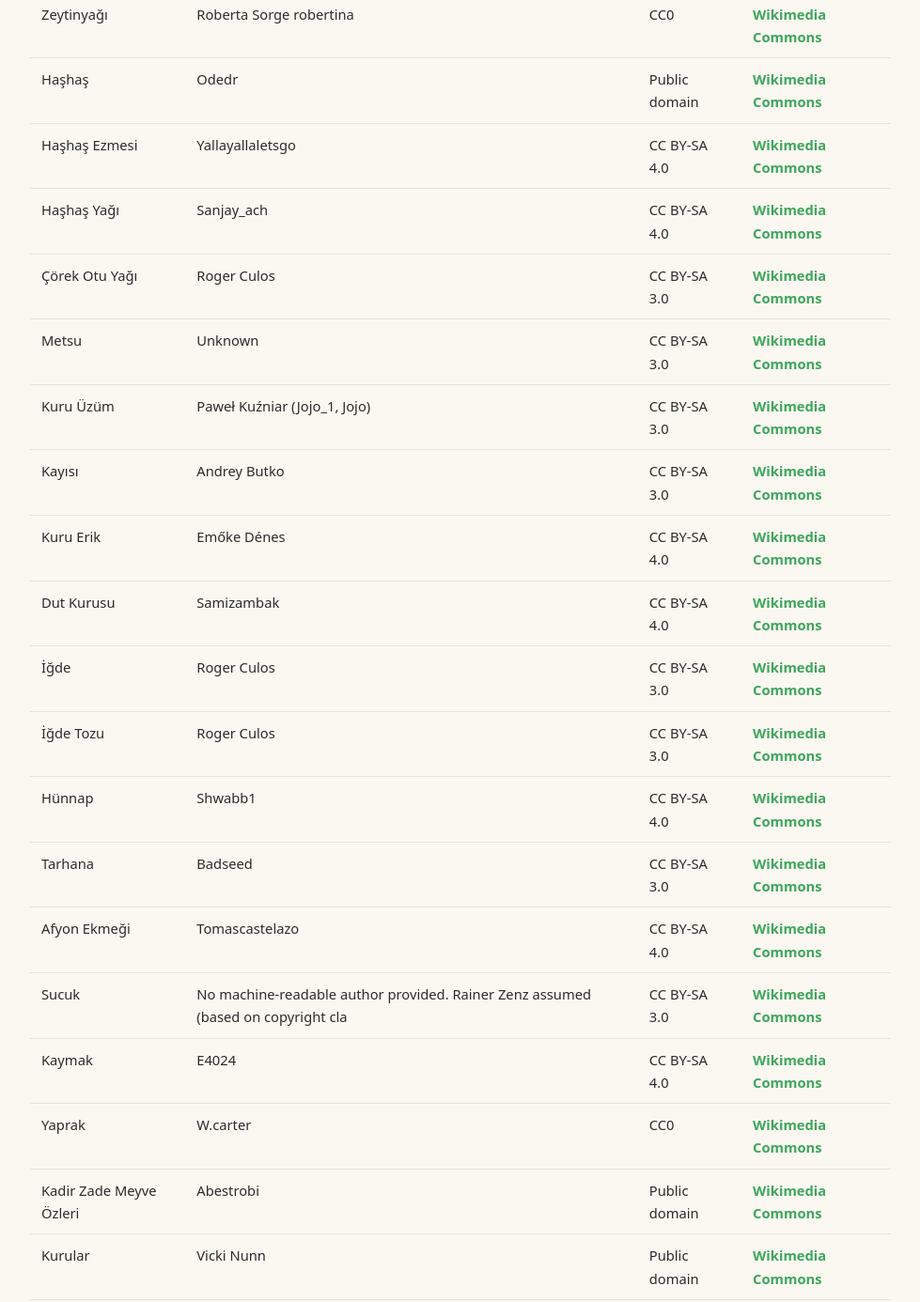
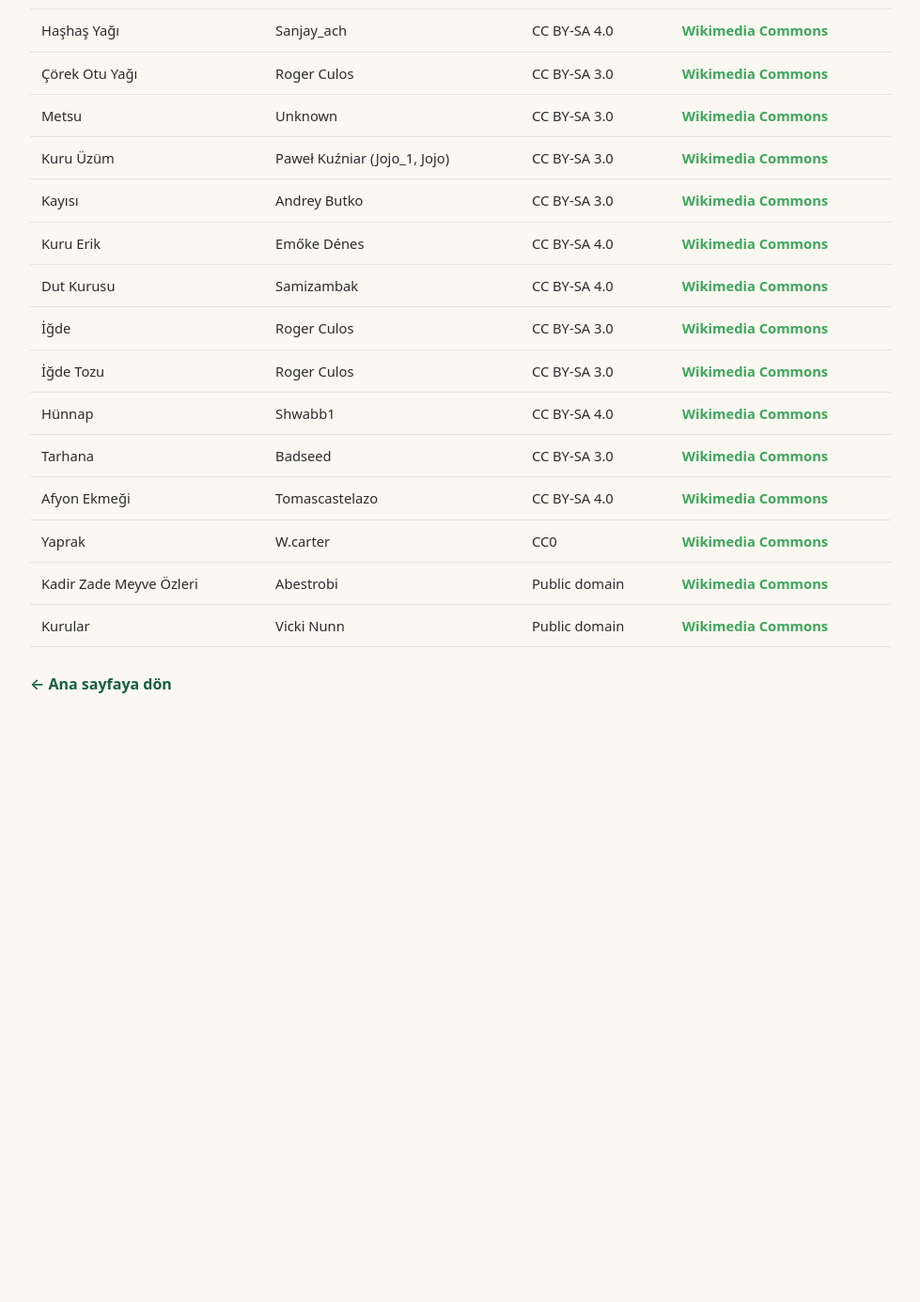
Before and after one commit to talhabacak3-code/incir-bahcesi, a plain HTML site: page gorsel-kaynaklari.html in a window 1280 px wide. Shown: the part 443-1829 px from the top of the page at 94% size, without its empty margins (150-1129 px from the left). After the commit the page ends 1265 px from the top, so only its background shows below. Drawn offline with Linux system fonts and the light colour scheme.

Commit message:
Kaymak, sucuk ve haşhaş ezmesi: firmaya ait gerçek ürün fotoğrafları
- Kullanıcının kendi ürün fotoğrafları eklendi (web için optimize edildi)
- Bu 3 ürün Wikimedia kaynak listesinden çıkarıldı

Co-Authored-By: Claude Opus 4.8 <noreply@anthropic.com>

```diff
--- a/gorsel-kaynaklari.html
+++ b/gorsel-kaynaklari.html
@@ -62,12 +62,6 @@
         <td>Odedr</td>
         <td>Public domain</td>
         <td><a href="https://commons.wikimedia.org/wiki/File:Poppy_seeds.jpg" target="_blank" rel="noopener">Wikimedia Commons</a></td>
-      </tr>
-      <tr>
-        <td>Haşhaş Ezmesi</td>
-        <td>Yallayallaletsgo</td>
-        <td>CC BY-SA 4.0</td>
-        <td><a href="https://commons.wikimedia.org/wiki/File:Mohn_filling_01.jpg" target="_blank" rel="noopener">Wikimedia Commons</a></td>
       </tr>
       <tr>
         <td>Haşhaş Yağı</td>
@@ -142,18 +136,6 @@
         <td><a href="https://commons.wikimedia.org/wiki/File:Home_made_sour_dough_bread.jpg" target="_blank" rel="noopener">Wikimedia Commons</a></td>
       </tr>
       <tr>
-        <td>Sucuk</td>
-        <td>No machine-readable author provided. Rainer Zenz assumed (based on copyright cla</td>
-        <td>CC BY-SA 3.0</td>
-        <td><a href="https://commons.wikimedia.org/wiki/File:Sucuk-2.jpg" target="_blank" rel="noopener">Wikimedia Commons</a></td>
-      </tr>
-      <tr>
-        <td>Kaymak</td>
-        <td>E4024</td>
-        <td>CC BY-SA 4.0</td>
-        <td><a href="https://commons.wikimedia.org/wiki/File:Kaymak_in_Turkey.jpg" target="_blank" rel="noopener">Wikimedia Commons</a></td>
-      </tr>
-      <tr>
         <td>Yaprak</td>
         <td>W.carter</td>
         <td>CC0</td>
```
Also changed, not shown: assets/products/_credits.json (+0 -30 lines), assets/products/hashas-ezmesi.jpg, assets/products/kaymak.jpg, assets/products/sucuk.jpg.
